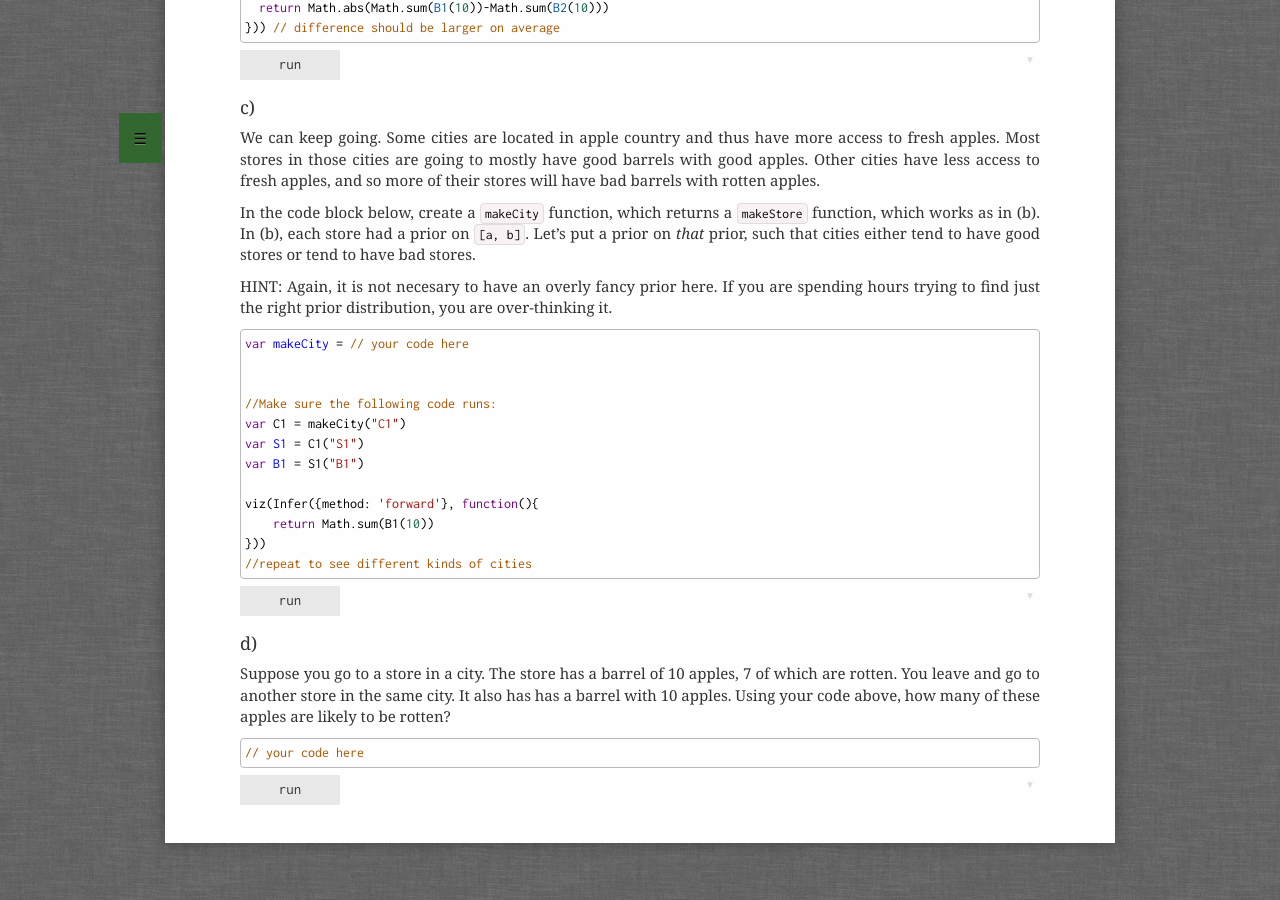
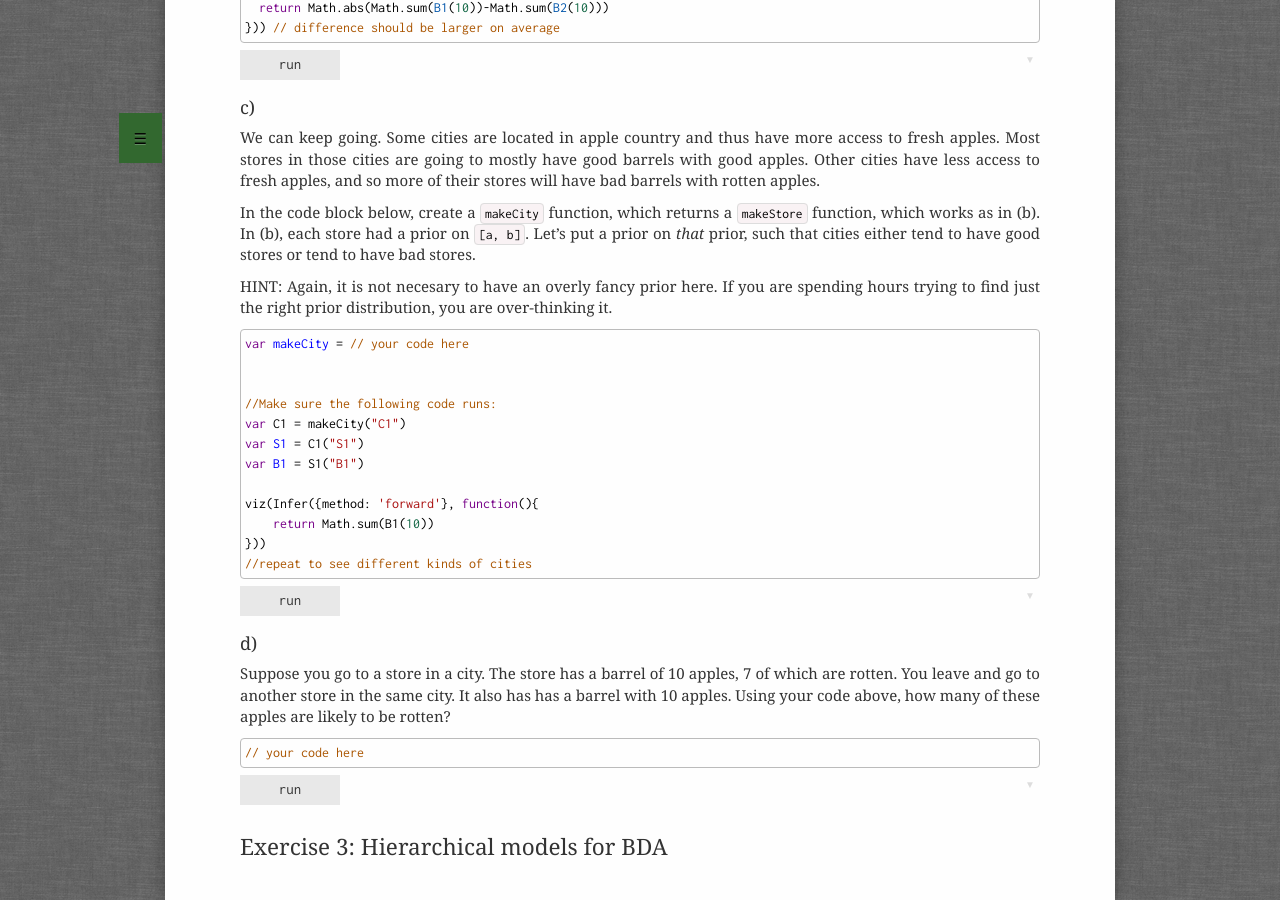
Before and after one commit to probmods/probmods2, a Jekyll site: the page built from exercises/hierarchical-models.md, in a window 1280 px wide and 900 px high, scrolled down 2560 px. Built offline with Jekyll 4.4.1, drawn with Linux system fonts in a browser that asks for light colours; a script that is not in the unit is left out; some of the changed lines change nothing that is shown.

Commit message:
add a sketch for a HW excercise on mixed effects BDA

```diff
--- a/exercises/hierarchical-models.md
+++ b/exercises/hierarchical-models.md
@@ -188,3 +188,14 @@
 // your code here
 
 ~~~~
+
+## Exercise 3: Hierarchical models for BDA
+
+<!--
+  this one should start to introduce the idea of hierarchical models for data analysis. we haven't done regresion yet, so no full LMER model. but we can do a simple BDA with item-wise random effects.
+
+  eg say i have two classes of words (vowel first and consonant first?) and i do an experiment to measure reading times. i want to know if one type takes longer. first analysis is a standard flat BDA. but what if the effect is driven by a few strange words and it's not initial sound at all? have students build a hierarchical model that accounts for the possibility that some items may have their own outllier effect, and examines the shared effect. (note: introduce here the idea of a "random effect"?)
+
+  then, as a final part, what if some people just happen to read really slow? if you got one of these people in one condition (but not the other) they could skew the effects! extend your BDA model to include random effects for people, too.
+
+-->
```
